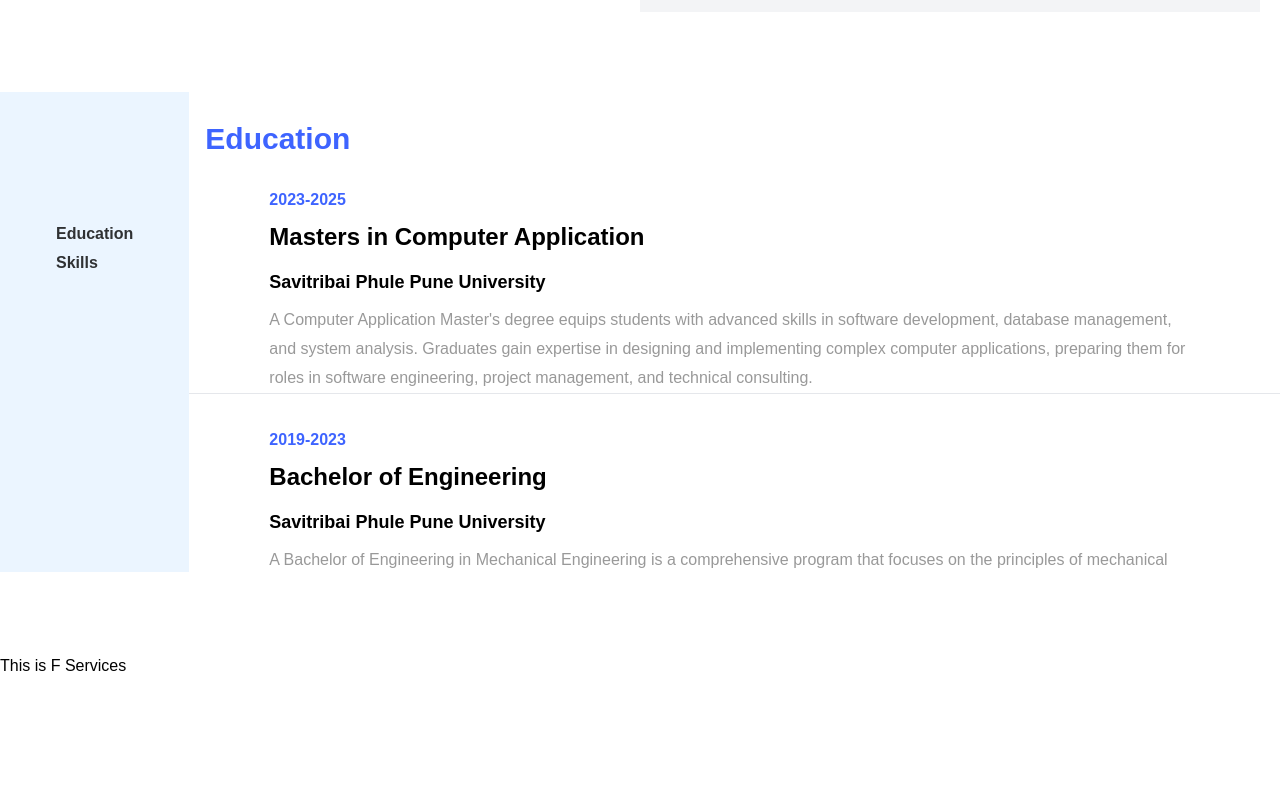
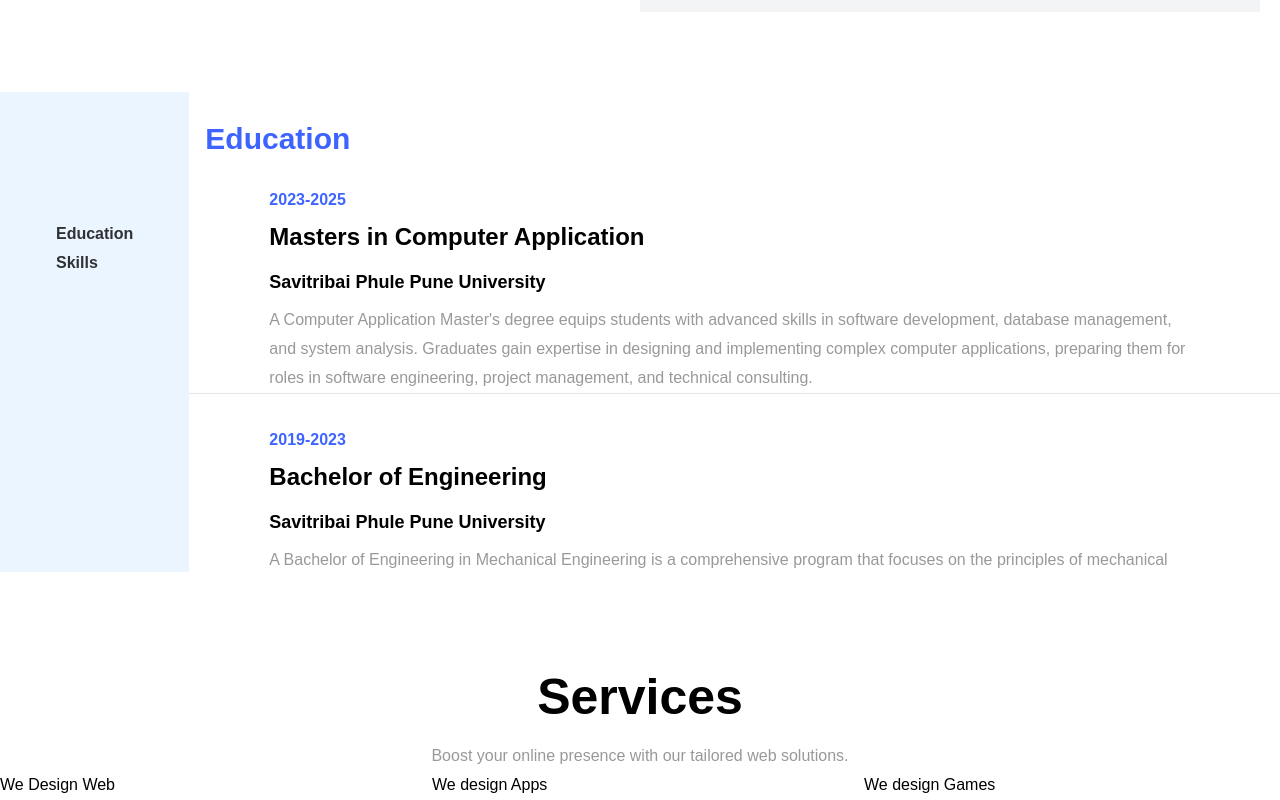
Before and after one commit to mayurrohokale/portfolio, a React (Create React App) app: page / in a window 1280 px wide. Shown: the part 1588-2388 px from the top of the page. Before the commit the page ends 2269 px from the top, so only its background shows below. Built offline with nearby package versions, Linux system fonts and the light colour scheme.

Commit message:
changes in horizontal progress bar names and its values

```diff
--- a/src/component/Resume.js
+++ b/src/component/Resume.js
@@ -11,8 +11,12 @@ const FEATURED_SKILLS = [
     value: 60,
   },
   {
+    name: "Angular",
+    value: 60,
+  },
+  {
     name: "React",
-    value: 75,
+    value: 70,
   },
   {
     name: "Node.js",
@@ -27,12 +31,8 @@ const FEATURED_SKILLS = [
     value: 80,
   },
   {
-    name: "Python",
-    value: 70,
-  },
-  {
-    name: "Django",
-    value: 70,
+    name: "C",
+    value: 90,
   },
   {
     name: "C++",
@@ -41,7 +41,12 @@ const FEATURED_SKILLS = [
   {
     name: "Java",
     value: 70,
-  }
+  },
+  {
+    name: "Next.js",
+    value: 50,
+  },
+
 ];
 
 export default function Resume() {
--- a/src/component/Services.js
+++ b/src/component/Services.js
@@ -1,7 +1,15 @@
-export default function Services(){
-    return (
-        <div>
-            <h1>This is F Services</h1>
-        </div>
-    );
+export default function Services() {
+  return (
+    <div>
+      <h1 className="text-center font-bold text-[50px]">Services</h1>
+      <p className="text-center text-[#999999]">
+      Boost your online presence with our tailored web solutions.
+      </p>
+      <div className="grid grid-cols-3 gap-4">
+        <div>We Design Web</div>
+        <div>We design Apps</div>
+        <div>We design Games</div>
+      </div>
+    </div>
+  );
 }
```
